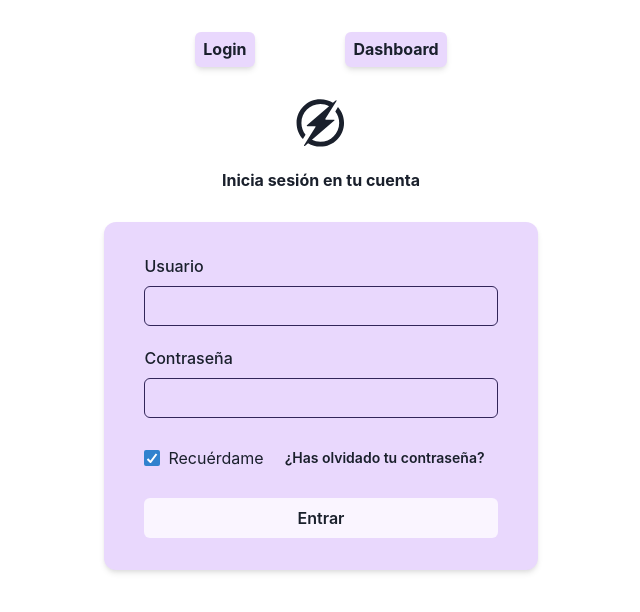
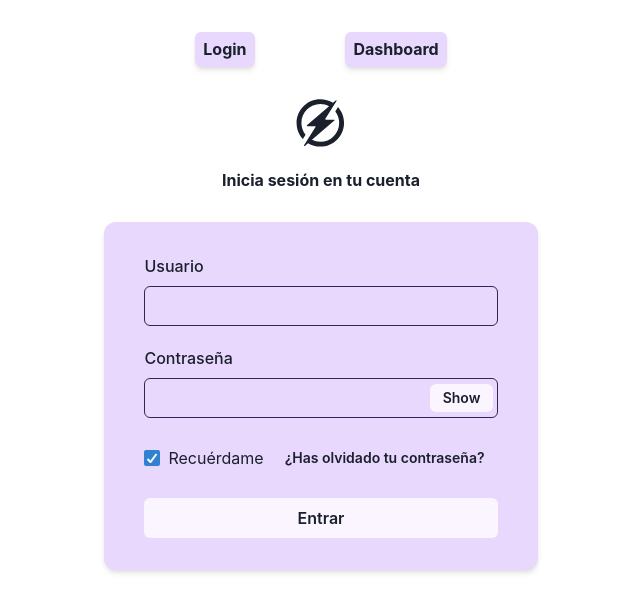
Before and after one commit to terecsauri/app-react, a React (Vite) app: page /login in a window 1280 px wide. Shown: the top 612 px of the page, without its empty margins (319-959 px from the left). Built offline with nearby package versions, Linux system fonts and the light colour scheme.

Commit message:
Botón para mostrar y no mostrar la contraseña implementado

```diff
--- a/src/pages/Login.jsx
+++ b/src/pages/Login.jsx
@@ -1,6 +1,6 @@
 /* eslint-disable react/prop-types */
 /* eslint-disable no-unused-vars */
-import { Box, Button, Checkbox, Container, FormControl, FormLabel, HStack, Heading, Input, Stack, useToast,} from "@chakra-ui/react"
+import { Box, Button, Checkbox, Container, FormControl, FormLabel, HStack, Heading, Input, InputGroup, InputRightElement, Stack, useToast,} from "@chakra-ui/react"
 import { Logo } from '../logo'
 import { useNavigate } from "react-router-dom";
 import { useState } from "react";
@@ -9,6 +9,9 @@ import { useState } from "react";
 export const Login = ((props) => {
   const [username, setUsername] = useState("");
   const [password, setPassword] = useState("");
+  const [show, setShow] = useState(false)
+
+  const handleClick = () => setShow(!show)
 
   const hanldeChange = (event) => {
     const { name, value } = event.target;
@@ -107,13 +110,26 @@ export const Login = ((props) => {
             </FormControl>
             <FormControl>
               <FormLabel htmlFor="password">Contraseña</FormLabel>
+              <InputGroup>
                   <Input
+                    type={show ? 'text' : 'password'}
                     borderColor={"purple.900"}
                     _hover={{
                       borderColor: "purple.900",
                       background: "purple.200",
                     }}
-              id="password" name="password" {...props} onChange={(event)=>{hanldeChange(event)}} />
+                    id="password" name="password" {...props} onChange={(event) => { hanldeChange(event) }} />
+                  <InputRightElement width='4.5rem'>
+                    <Button
+                      background={"purple.50"}
+                      _hover={{
+                        background: "purple.300",
+                      }}
+                      h='1.75rem' size='sm' onClick={handleClick}>
+                      {show ? 'Hide' : 'Show'}
+                    </Button>
+                  </InputRightElement>
+              </InputGroup>
             </FormControl>
           </Stack>
           <HStack justify="space-between">
```
Lines whose indentation alone changed are shown as unchanged.
